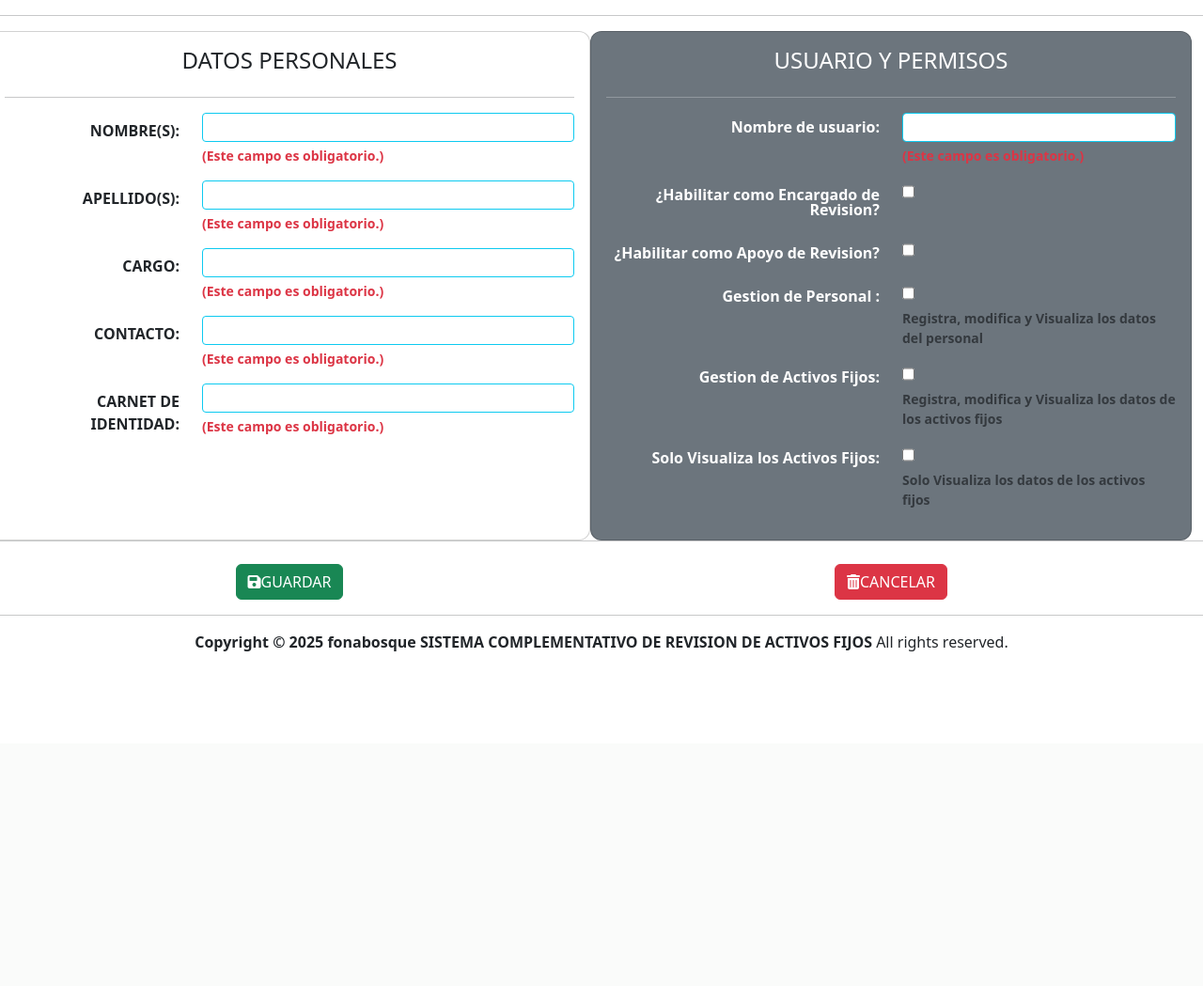
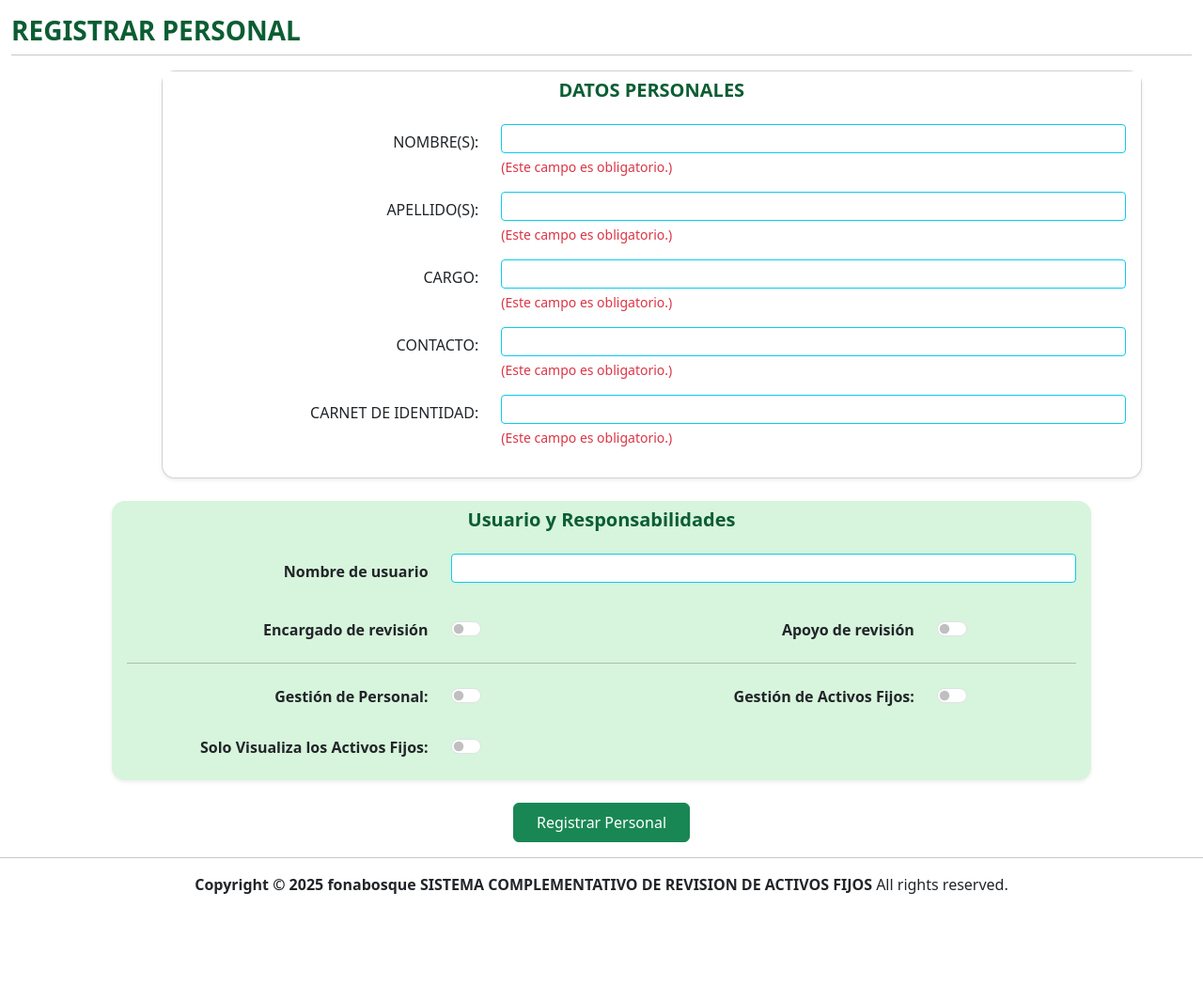
Before and after one commit to aleidaapaza/scraf, a Django app: page /users/RegistroPersonal/ in a window 1280 px wide. Shown: the part 72-1121 px from the top of the page at 94% size. Before the commit the page ends 765 px from the top, so only its background shows below. Run offline with Django 5.2, Linux system fonts and the light colour scheme; the visitor is signed in with stand-in values (Sample User, id 1); some libraries are stand-ins or nearby versions.

Commit message:
update View Registrar personal

```diff
--- a/scraf/templates/RegistroActualizacion/personal.html
+++ b/scraf/templates/RegistroActualizacion/personal.html
@@ -1,16 +1,46 @@
 {% extends 'base/base.html' %}
 {% load static %}
 {% block contenido %}
-    <div class="row">
+
+<style>
+  /* Aislar estilos a esta vista */
+  .registro-personal .card { border-radius: 14px; }
+  .registro-personal .card-header { border-bottom: 0; }
+  .registro-personal .title-green { color:#0b5d33; }           /* verde oscuro */
+  .registro-personal .bg-green-soft { background:#d7f4dc; }    /* verde pastel fondo */
+  /* Switch Bootstrap 5 coloreado en verde oscuro */
+  .registro-personal .form-check-input:checked {
+    background-color:#0b5d33;
+    border-color:#0b5d33;
+  }
+  .registro-personal .form-check-input:focus {
+    box-shadow:0 0 0 .2rem rgba(11,93,51,.25);
+    border-color:#0b5d33;
+  }
+</style>
+
+<div class="container-fluid registro-personal">
   <form method="post" enctype="multipart/form-data">
     {% csrf_token %}
-                <div class="row mt-2">
-                    <h3 class="text-center text-bg-primary">{{ entity }}</h3>
-                    <hr>
-                    <div class="row">
-                        <div class="col-sm-12 col-md-6 card card-body fw-bold">
-                            <h4 class="text-center">DATOS PERSONALES</h4>
-                            <hr>
+
+    <!-- TÍTULO -->
+    <div class="row mt-3">
+      <div class="col-12">
+        <h3 class="fw-bold title-green">REGISTRAR PERSONAL</h3>
+        <hr class="mt-2">
+      </div>
+    </div>
+
+    <!-- FILA 1-10-1: DATOS PERSONALES -->
+    <div class="row justify-content-center">
+      <div class="col-12 col-lg-1"></div>
+
+      <div class="col-12 col-lg-10">
+        <div class="card shadow-sm">
+            <div class="card-header bg-white text-center">
+                <h5 class="m-0 fw-bold title-green">DATOS PERSONALES</h5>
+            </div>
+                    <div class="card-body">
                             {% for field in form %}
                                 <div class="mb-3 row">
                                     <label class="col-sm-4 col-form-label text-end">
@@ -36,48 +66,125 @@
                                 </div>
                             {% endfor %}
                     </div>
-                        <div class="col-sm-12 col-md-6 card card-body fw-bold bg-secondary text-white">
-                            <h4 class="text-center">USUARIO Y PERMISOS</h4>
-                            <hr>
-                            {% for field in form2 %}
-                                <div class="mb-3 row">
-                                    <label class="col-sm-6 col-form-label text-end lh-1">
-                                        {{ field.label_tag }}
-                                    </label>
-                                    <div class="col-sm-6">
-                                        {{ field }}
+        </div>
 
-                                        {% if field.help_text %}
-                                            <div class="form-text text-warning small text-muted">
-                                                {{ field.help_text }}
-                                            </div>
-                                        {% endif %}
-
-                                        {% if field.errors %}
-                                            <div class="text-danger small mt-1">
-                                                {% for error in field.errors %}
-                                                    <span>({{ error }})</span>
-                                                {% endfor %}
-                                            </div>
-                                        {% endif %}
-                                    </div>
-                                </div>
-                            {% endfor %}
+        <div class="col-12 col-lg-1"></div>
         </div>
     </div>
 
+    <!-- FILA 1-10-1: USUARIO Y RESPONSABILIDADES -->
+    <div class="row justify-content-center mt-4">
+      <div class="col-12 col-lg-1"></div>
+
+      <div class="col-12 col-lg-10">
+        <div class="card shadow-sm bg-green-soft border-0">
+          <div class="card-header bg-transparent text-center">
+            <h5 class="m-0 fw-bold title-green">Usuario y Responsabilidades</h5>
+          </div>
+
+          <div class="card-body">
+
+            <!-- Usuario -->
+            <div class="mb-3 row">
+              <label class="col-sm-4 col-form-label fw-semibold text-sm-end">Nombre de usuario</label>
+              <div class="col-sm-8">
+                {{ form2.username }}  {# ajusta si tu campo se llama distinto #}
+              </div>
+            </div>
+
+            <!-- Grupo A (exclusivo): Revisión -->
+            <div class="row align-items-center gy-2 mt-2">
+              <label class="col-sm-4 col-form-label fw-semibold text-sm-end">Encargado de revisión</label>
+              <div class="col-sm-2">
+                <div class="form-check form-switch">
+                  <input class="form-check-input rev-switch" type="checkbox" id="rev_enc" value="encargado">
+                </div>
+              </div>
+
+              <label class="col-sm-4 col-form-label fw-semibold text-sm-end">Apoyo de revisión</label>
+              <div class="col-sm-2">
+                <div class="form-check form-switch">
+                  <input class="form-check-input rev-switch" type="checkbox" id="rev_apo" value="apoyo">
+                </div>
+              </div>
+              <input type="hidden" name="rol_revision" id="rol_revision">
+            </div>
 
             <hr>
-                <div class="row text-center row mt-2">
-                    <div class="col">
-                        <button class="btn btn-success" type="submit">
-                        <i class="fas fa-save"></i>GUARDAR</button>
-                    </div>
-                    <div class="col">
-                        <a href="{% url 'users:lista_personal' %}" class="btn btn-danger">
-                        <i class="fas fa-trash-alt"></i>CANCELAR</a>
+
+            <!-- Grupo B (exclusivo): Permisos de activos -->
+            <div class="row align-items-center gy-3">
+              <label class="col-sm-6 col-lg-4 col-form-label fw-semibold text-sm-end">Gestión de Personal:</label>
+              <div class="col-sm-6 col-lg-2">
+                <div class="form-check form-switch">
+                  <input class="form-check-input act-switch" type="checkbox" id="act_personal" value="personal">
                 </div>
               </div>
+
+              <label class="col-sm-6 col-lg-4 col-form-label fw-semibold text-sm-end">Gestión de Activos Fijos:</label>
+              <div class="col-sm-6 col-lg-2">
+                <div class="form-check form-switch">
+                  <input class="form-check-input act-switch" type="checkbox" id="act_gestion" value="gestion_activos">
+                </div>
+              </div>
+
+              <label class="col-sm-6 col-lg-4 col-form-label fw-semibold text-sm-end">Solo Visualiza los Activos Fijos:</label>
+              <div class="col-sm-6 col-lg-2">
+                <div class="form-check form-switch">
+                  <input class="form-check-input act-switch" type="checkbox" id="act_view" value="solo_visualiza">
+                </div>
+              </div>
+              <input type="hidden" name="rol_activos" id="rol_activos">
+            </div>
+
+          </div>
+        </div>
+      </div>
+
+      <div class="col-12 col-lg-1"></div>
+    </div>
+
+    <!-- BOTÓN CENTRADO -->
+    <div class="row mt-4">
+      <div class="col-12 d-flex justify-content-center">
+        <button type="submit" class="btn btn-success px-4 py-2">
+          Registrar Personal
+        </button>
+      </div>
+    </div>
+
   </form>
 </div>
+
+<script>
+
+  // Grupo B: sólo 1 de 3
+// Grupo B: exclusividad solo entre 'personal' y 'solo_visualiza'
+const exclusivosB = document.querySelectorAll('.act-switch[value="personal"], .act-switch[value="solo_visualiza"]');
+
+exclusivosB.forEach(chk => {
+  chk.addEventListener('change', (e) => {
+    if (e.target.checked) {
+      exclusivosB.forEach(o => { if (o !== e.target) o.checked = false; });
+    }
+  });
+});
+
+// Actualiza el hidden cuando cambia cualquiera de los 3
+document.querySelectorAll('.act-switch').forEach(chk => {
+  chk.addEventListener('change', (e) => {
+    if (e.target.checked) {
+      document.getElementById('rol_activos').value = e.target.value;
+    } else {
+      // Si ninguno está marcado, limpiar el hidden
+      const algunoMarcado = Array.from(document.querySelectorAll('.act-switch')).some(o => o.checked);
+      if (!algunoMarcado) {
+        document.getElementById('rol_activos').value = '';
+      }
+    }
+  });
+});
+
+</script>
+
 {% endblock %}
--- a/scraf/templates/RegistroActualizacion/personal_a.html
+++ b/scraf/templates/RegistroActualizacion/personal_a.html
@@ -11,7 +11,7 @@
                         <div class="col-sm-12 col-md-6 card card-body fw-bold">
                             <h4 class="text-center">DATOS PERSONALES</h4>
                             <hr>
-                            {% for field in form3 %}
+                            {% for field in form %}
                                 <div class="mb-3 row">
                                     <label class="col-sm-4 col-form-label text-end">
                                         {{ field.label_tag }}
@@ -73,10 +73,6 @@
                         <button class="btn btn-success" type="submit">
                         <i class="fas fa-save"></i>GUARDAR</button>
                     </div>
-                    <div class="col">
-                        <a href="{% url 'users:lista_personal' %}" class="btn btn-danger">
-                        <i class="fas fa-trash-alt"></i>CANCELAR</a>
-                    </div>
                 </div>
             </form>
         </div>
--- a/scraf/users/views.py
+++ b/scraf/users/views.py
@@ -46,22 +46,32 @@
     def post(self, request, *args, **kwargs):
         form = self.form_class(request.POST)
         form2 = self.second_form_class(request.POST)
+
         if form.is_valid() and form2.is_valid():
             carnet = form.cleaned_data.get('carnet')
+
             usuario = form2.save(commit=False)
             usuario.is_personal = True
-            usuario.password = '{}'.format(carnet)
+            usuario.password = f'{carnet}'
             usuario.set_password(usuario.password)
+            rol_rev = request.POST.get('rol_revision', '')
+            usuario.is_encargado = (rol_rev == 'encargado')
+            usuario.is_revisor   = (rol_rev == 'apoyo')
+
+            rol_act = request.POST.get('rol_activos', '')
+            usuario.g_personal  = (rol_act == 'personal')
+            usuario.g_Activos   = (rol_act == 'gestion_activos')
+            usuario.v_Activos   = (rol_act == 'solo_visualiza')
+
             usuario.save()
             persona = form.save()
-            Personal.objects.create(
-                persona=persona,
-                user=usuario,
-            )
+            Personal.objects.create(persona=persona, user=usuario)
+
             return HttpResponseRedirect(reverse('users:lista_personal', args=[]))
         else:
             self.object = None
-            return self.render_to_response(self.get_context_data(form=form, form2=form2,))
+            return self.render_to_response(self.get_context_data(form=form, form2=form2))
+
 
 
 class ActualizacionPersonal(LoginRequiredMixin, UpdateView):
```
Lines whose indentation alone changed are shown as unchanged.
